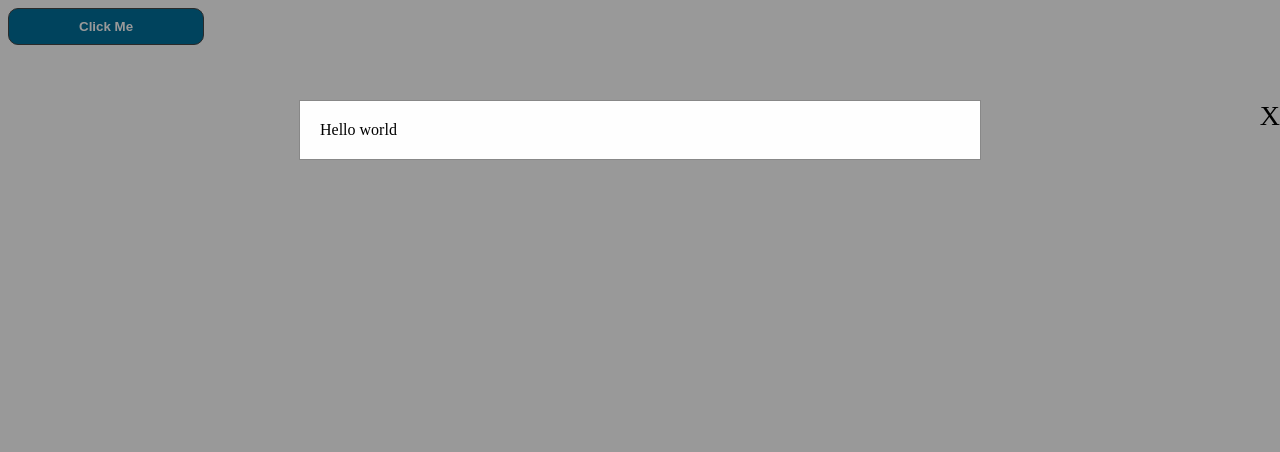
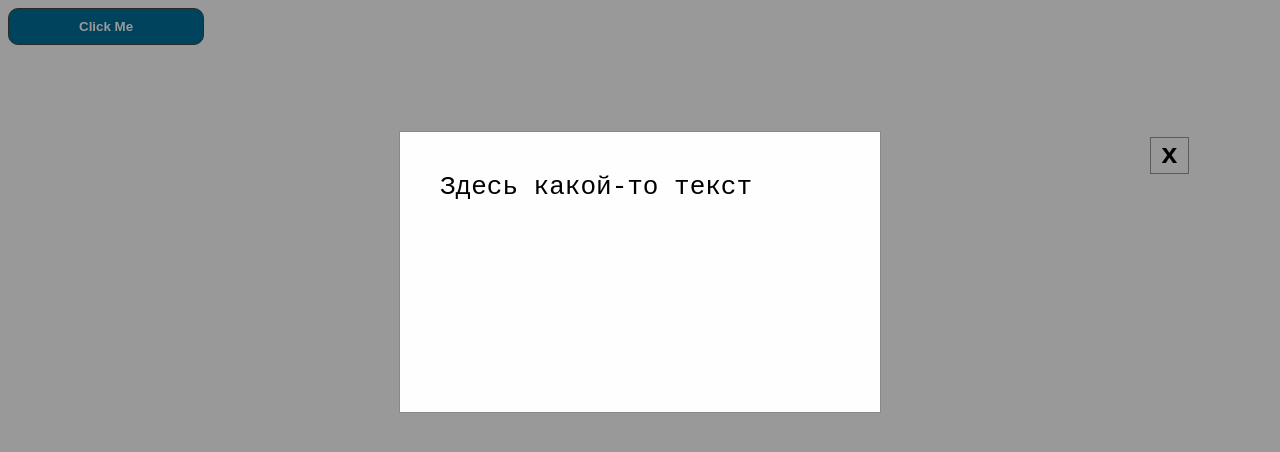
Before and after one commit to VladislavSharay/jscoursepractice, a website: page homework3/Popup/index.html in a window 1280 px wide. Both pictures are taken after a click on the button "Click Me". Drawn offline with Linux system fonts and the light colour scheme.

Commit message:
update Popup

```diff
--- a/homework3/Popup/index.js
+++ b/homework3/Popup/index.js
@@ -31,8 +31,8 @@ modal.style.display = "none";
 
 
 button.innerText = 'Click Me';
-span.innerText="X";
-cnt.innerText="Hello world";
+span.innerText="x";
+cnt.innerText="Здесь какой-то текст";
 
 
 button.onclick = function() {
--- a/homework3/Popup/style.css
+++ b/homework3/Popup/style.css
@@ -32,18 +32,28 @@
 }
 
 #cnt{
+  font-family: monospace;
+  font-size: 200%;
   background-color: #fefefe;
   margin: auto;
-  padding: 20px;
+  padding: 40px;
   border: 1px solid #888;
-  width: 50%;
+  width: 400px;
+  height: 200px;
 
 }
 
 #close {
-  float: right;
+  font-weight: bolder;
+  position: relative;
   font-size: 28px;
   font-weight: 50px;
+  left: 1150px;
+  top: 40px;
+  padding: 2px 10px;
+  border: 1px solid rgb(92, 92, 92);
+  font-family: monospace;
+
 }
  #close:hover,
 #close:focus {
```
